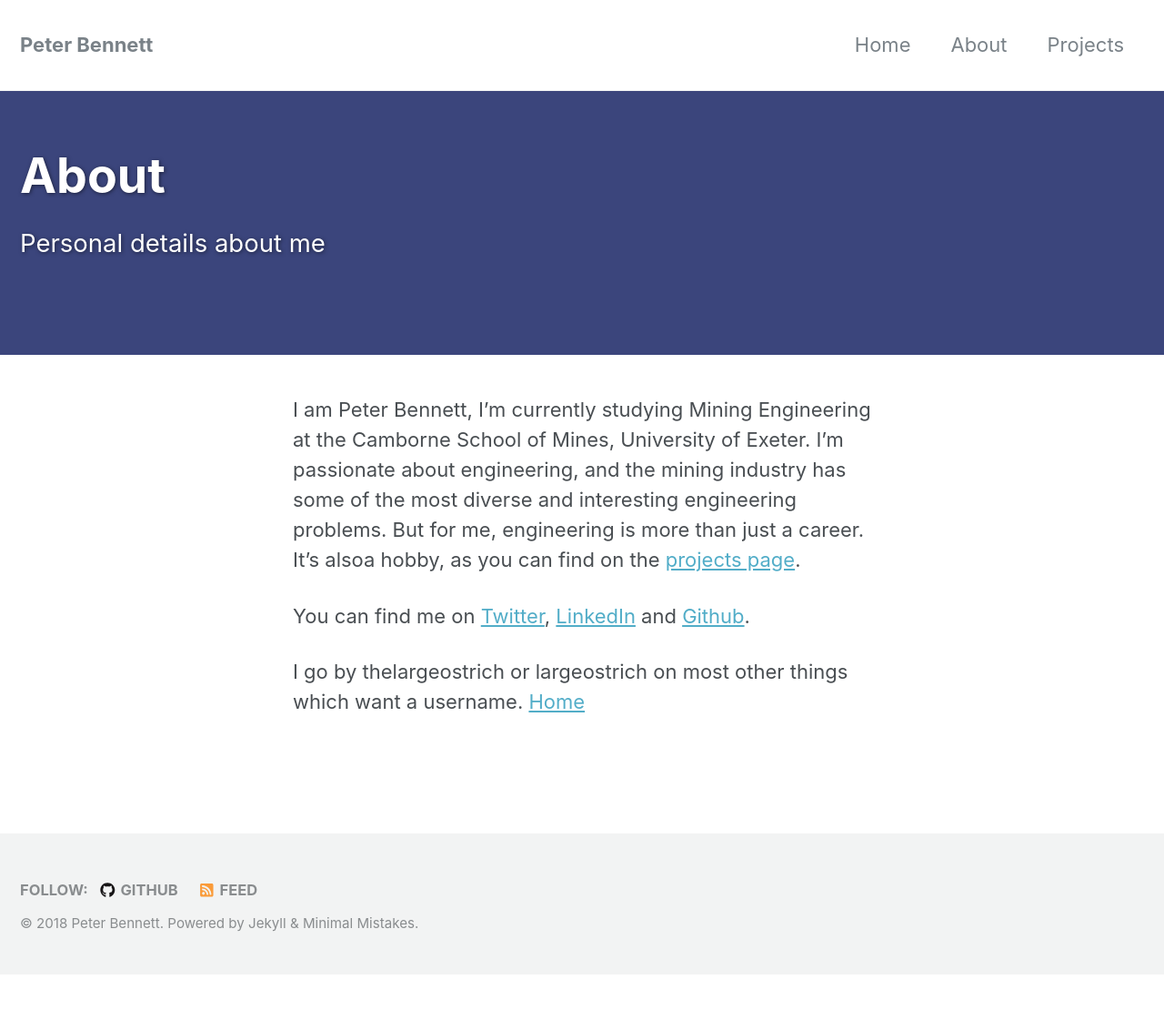
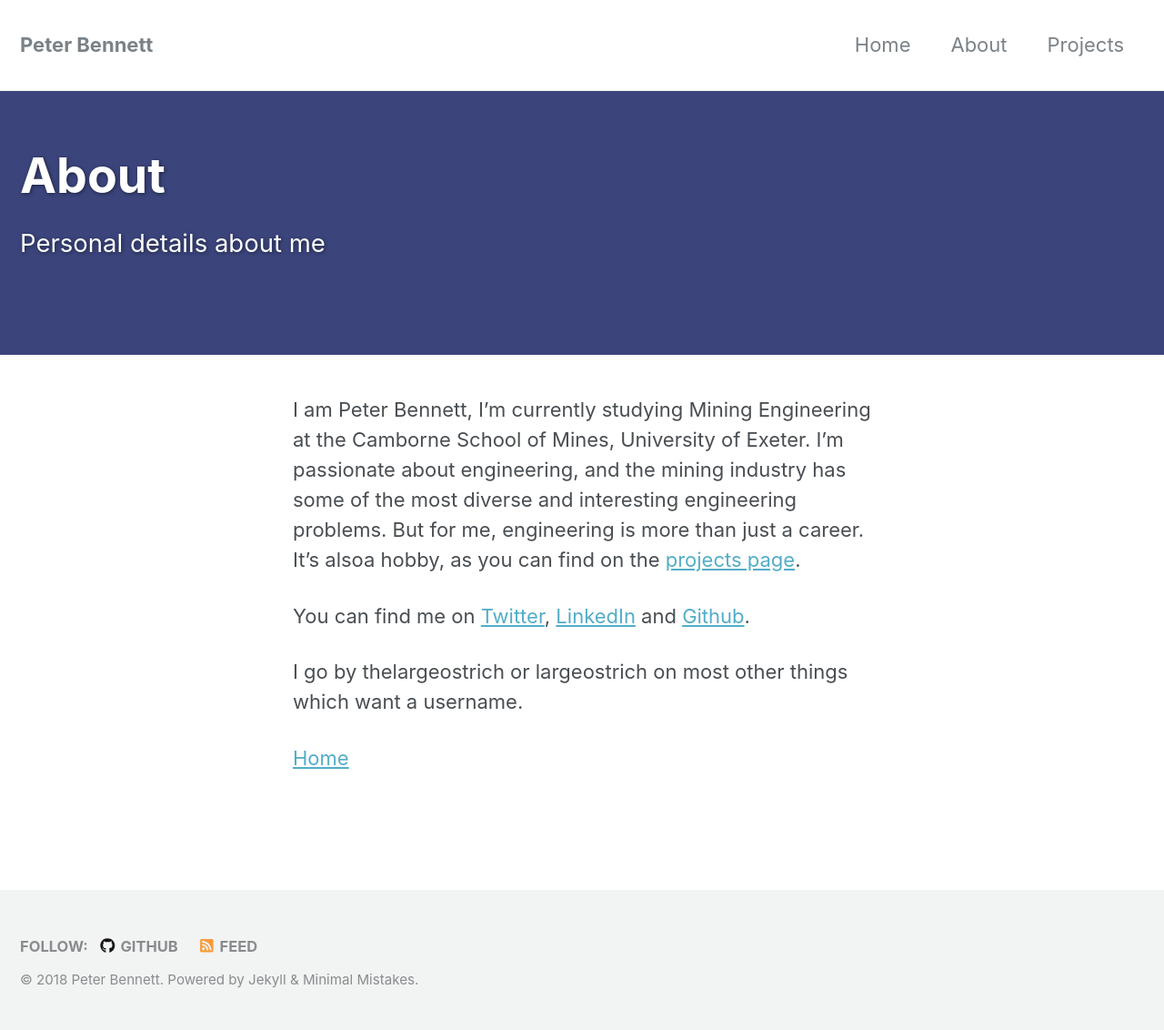
Before and after one commit to largeostrich/largeostrich.github.io, a Jekyll site: the page built from _pages/about.md, in a window 1280 px wide. Shown: the whole page at 91% size. Built offline with Jekyll 4.4.1, drawn with Linux system fonts in a browser that asks for light colours; nearby versions of some CDN libraries; before the commit the page ends 1071 px from its top, so only the background shows below that.

```diff
--- a/_pages/about.md
+++ b/_pages/about.md
@@ -15,4 +15,5 @@ I am Peter Bennett, I'm currently studying Mining Engineering at the Camborne Sc
 You can find me on [Twitter](https://twitter.com/V12Peter), [LinkedIn](www.linkedin.com/in/thelargeostrich) and [Github](https://github.com/largeostrich).
 
 I go by thelargeostrich or largeostrich on most other things which want a username.
-[Home](./)
+
+[Home](./../)
```
